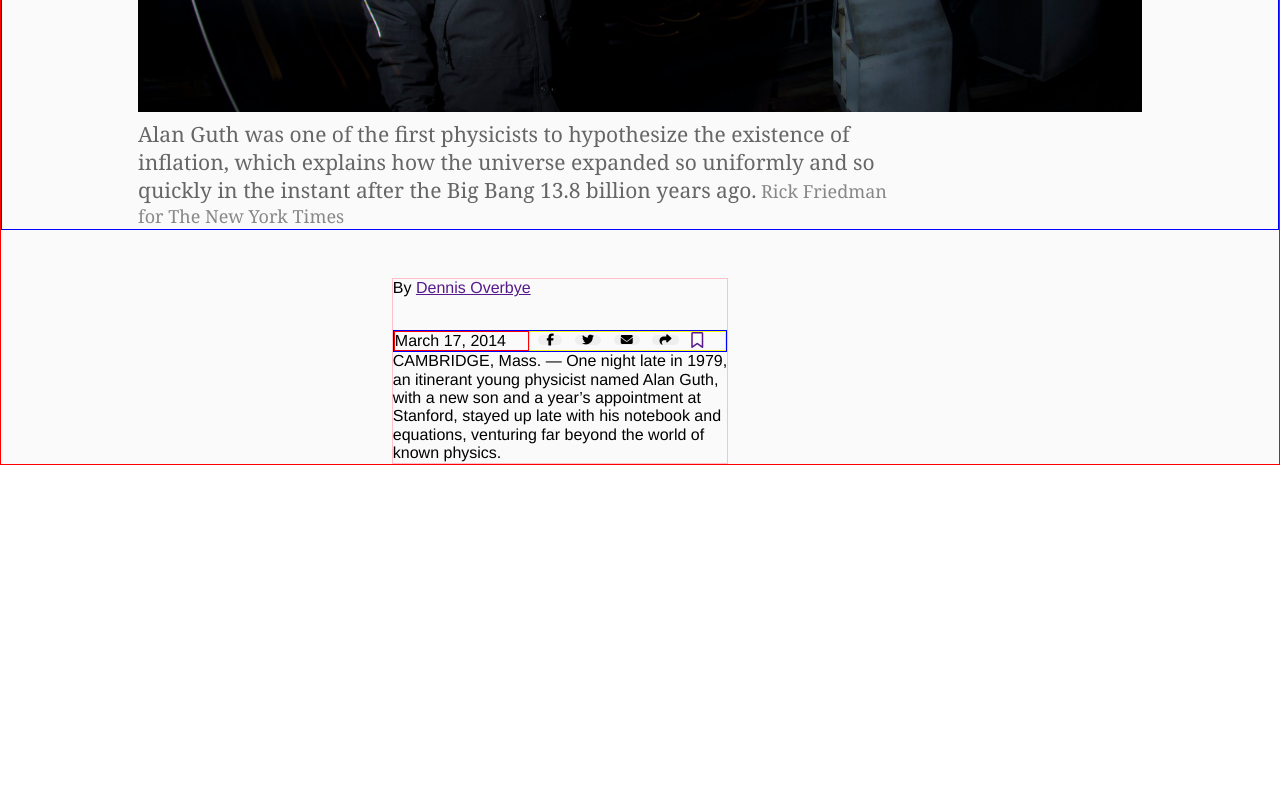
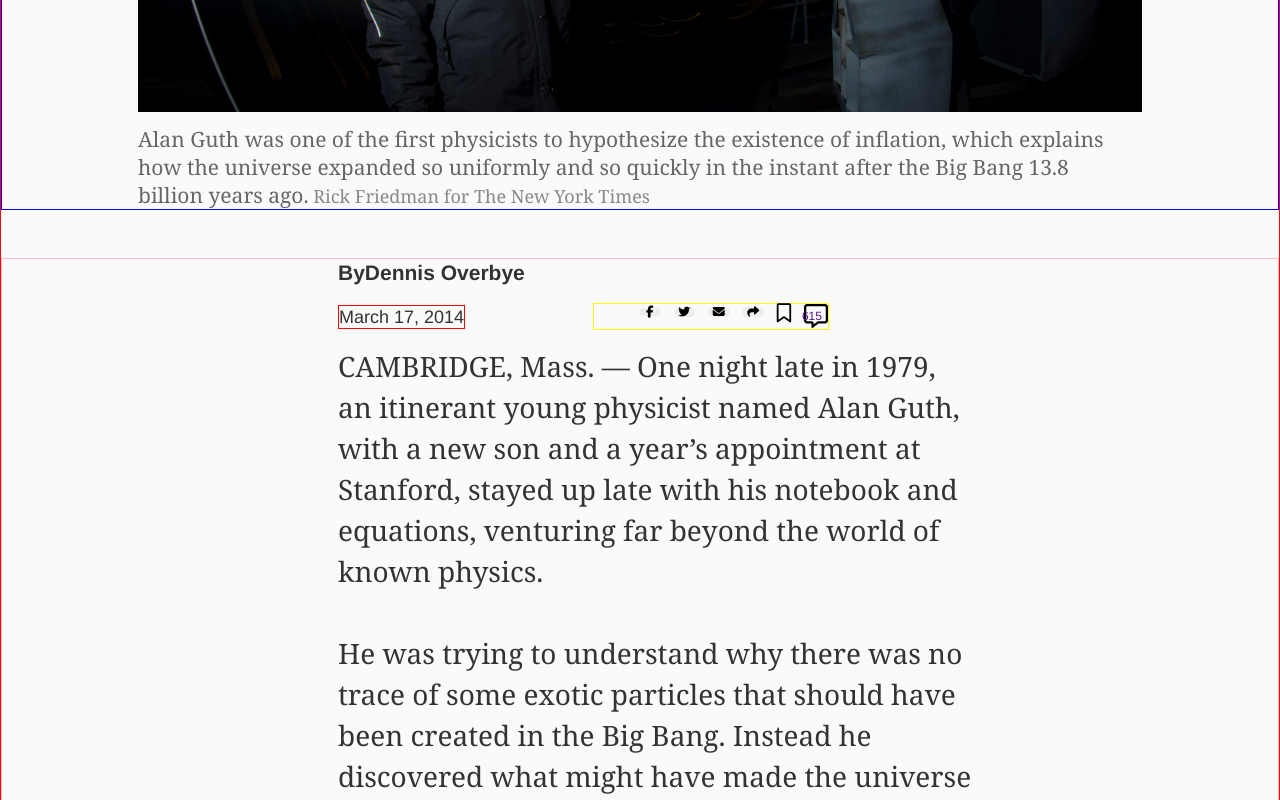
Before and after one commit to zohreh99/nytimes.com, a plain HTML site: page index.html in a window 1280 px wide. Shown: the part 960-1760 px from the top of the page. Before the commit the page ends 1425 px from the top, so only its background shows below. Drawn offline with Linux system fonts and the light colour scheme.

Commit message:
add icon for section3 and add text

```diff
--- a/files/css/style.css
+++ b/files/css/style.css
@@ -214,8 +214,8 @@ section{
 }
 .img-alan{
 	cursor: pointer;
-	    max-width: 1004px;
-    min-width: 600px
+	max-width: 80vw;
+    /*min-width: 300px;*/
 }
 .title-section2{
 	font-size: 55px;
@@ -225,12 +225,12 @@ section{
 	line-height: 66px;
 	color: #121212;
 }
-.img-section2{
+/*.img-section2{
 	display: flex;
 	flex-direction: column;
 	justify-content: center;
 	align-items: center;
-}
+}*/
 .undertitlesec2{
 	margin-top: .5em;
 	align-self: flex-start;
@@ -250,14 +250,64 @@ section{
 	color: #888888;
 }
 .section3{
-	margin-right: 10em;
+	width: 100%;
     display: flex;
     margin-top: 3em;
     justify-content: center;
-    align-items: flex-start;
+    align-items: baseline;
     flex-flow: column wrap;
     border: 1px solid pink;
 
+}
+.fa-bookmark{
+	font-size: 1.2em;f
+}
+.fa-comment-alt{
+	font-size: 1.5em;
+}
+.icon-count{
+	display: inline-block;
+    position: relative;
+}
+.icon-count::after{
+	content: "615";
+    position: absolute;
+    font-weight: 500;
+    top: .5em;
+    right: .5em;
+    font-size: 12px;
+    font-family: nyt-franklin, helvetica, arial, sans-serif;
+    text-align: center;
+
+}
+.lisection3{
+	padding-left: .5em;
+}
+.ulsection3{
+	list-style: none;
+	display: flex;
+	border: 1px solid yellow;
+	margin-block-start: 1em;
+    margin-block-end: 1em;
+    margin-inline-start: 8em;
+    margin-inline-end: 0px;
+    padding-inline-start: 40px;
+}
+.div1{
+	display: flex;
+}
+.div2{
+	display: flex;
+	justify-content: center;
+	align-items: center;
+}
+.title-section3{
+	padding-right: 10em;
+    /* margin-left: 50px; */
+    width: 100%;
+    display: flex;
+    justify-content: center;
+    align-items: center;
 }
 .date-icons{
 	width: 100%;
@@ -266,30 +316,70 @@ section{
     align-items: center;
     justify-content: center;
     margin-top: 2em;
+
 }
 .date{
 	border: 1px solid red;
+	/*flex-grow: 3.5;*/
     /* align-self: flex-start; */
-    flex-grow: 1;
 }
 .icons{
+	border: 1px solid red;
+	/*flex-grow: 1;*/
+}
 
- 	align-self: inherit;
-    border: 1px solid yellow;
-    flex-grow: 1;
+.fa-padding:hover{
+	background-color: #fff;
+	box-shadow: 0px 0px 2px #888;
 }
-i.fab , i.fas {
+.far:hover{
+	color:  #888;
+}
+.fa-padding {
     display: inline-block;
     border-radius: 50px;
-    padding: .4em .6em;
+    padding: .4em;
     background-color: #eeeeee;
     color: #000000;
+
+
 }
-i.fa-facebook-f{
-	 padding: .4em .7em;
+.fa-facebook-f{
+	 padding: .3em .6em;
 }
 .icon{
-	margin-left: .5em;
+	margin-left: .3em;
+}
+.far{
+	color: #000000;
+}
+.titleby , .titleDennis{
+	font-size: 21px;
+	line-height: 28px;
+	font-weight: 700;
+	color: #333333;
+	font-family: nyt-franklin, helvetica, arial, sans-serif;;
+	text-decoration: none;
+}
+.titleDennis:hover{
+	text-decoration-line:underline; ;
+	text-decoration-style: initial;
+	text-decoration-color: #cccccc;
+}
+.date{
+	font-size: 18px;
+	line-height: 22px;
+	font-weight: 500;
+	color: #333333;
+	font-family: nyt-franklin, helvetica, arial, sans-serif;;
+
+}
+.text{
+	font-size: 28px;
+	line-height: 41px;
+	font-weight: 400;
+	color: #333333;
+	font-family: nyt-imperial, georgia, "times new roman", times, serif;;
 }
 @media only screen and (max-width: 575px) {
 
@@ -301,9 +391,23 @@ i.fa-facebook-f{
 
 }
 @media only screen and (min-width: 992px) {
-
+.img-alan{
+	cursor: pointer;
+	max-width: 1004px;
+    min-width: 600px;
+}
+.section3{
+	padding-left: 21em;
+}
 
 }
-@media only screen and (max-width: 1200px) {
-
+@media only screen and (min-width: 1200px) {
+	.img-alan{
+	cursor: pointer;
+	    max-width: 1004px;
+    min-width: 600px;
 }
+.section3{
+	padding-left: 21em;
+}
+}
--- a/index.html
+++ b/index.html
@@ -60,29 +60,36 @@
 				<div class="img-section2">
 					<img class="img-alan" src="files/img/18cosmos-superJumbo.jpg" alt="Alan Guth was one of the first physicists to hypothesize the existence of inflation, which explains how the universe expanded so uniformly and so quickly in the instant after the Big Bang 13.8 billion years ago.">
 					<div class="undertitlesec2">
-						<span class="undertitle">Alan Guth was one of the first physicists to hypothesize the existence of<br> inflation, which explains how the universe expanded so uniformly and so<br> quickly in the instant after the Big Bang 13.8 billion years ago.</span>
-						<span class="undertitle">Rick Friedman<br> for The New York Times</span>
+						<span class="undertitle">Alan Guth was one of the first physicists to hypothesize the existence of inflation, which explains</br> how the universe expanded so uniformly and so quickly in the instant after the Big Bang 13.8</br> billion years ago.</span>
+						<span class="undertitle">Rick Friedman for The New York Times</span>
 					</div>
 				</div>
 			</div>
 			<div class="section3">
-				<div class="title-section3">
-					<span>By</span>
-					<a href="">Dennis Overbye</a>
+				<div class="div1"><span class="titleby">By</span>
+					<a class="titleDennis" href="">Dennis Overbye</a></div>
+				<div class="div2">
+					<span class="date">March 17, 2014</span>
+					<ul class="ulsection3">
+						<li ><a class="icon" href=""><i class="fa-padding fab fa-facebook-f fa-xs"></i></a></li>
+						<li class="lisection3"><a class="icon" href=""><i class="fa-padding fab fa-twitter fa-xs"></i></a></li>
+						<li class="lisection3"><a class="icon" href=""><i class="fa-padding fas fa-envelope fa-xs"></i></a></li>
+						<li class="lisection3"><a class="icon" href=""><i class="fa-padding fas fa-share fa-xs"></i></a></li>
+						<li class="lisection3"><a class="icon" href=""><i class="far fa-bookmark fa-md"></i></a></li>
+						<li class="lisection3"><a class="icon icon-count" href=""><i class="far fa-comment-alt fa-md"></i></a></li>
+					</ul>
 				</div>
-				<div class="date-icons">
-					<span class="date">March 17, 2014</span>
-					<div class="icons">
-					<a class="icon" href=""><i class="fab fa-facebook-f fa-xs"></i></a>
-					<a class="icon" href=""><i class="fab fa-twitter fa-xs" ></i></a>
-					<a class="icon" href=""><i class="fas fa-envelope fa-xs"></i></a>
-					<a class="icon" href=""><i class="fas fa-share fa-xs"></i></a>
-					<a class="icon" href=""><i class="far fa-bookmark"></i></a>
-					</div>
+				<div class="text">CAMBRIDGE, Mass. — One night late in 1979,</br> an itinerant young physicist named Alan Guth,</br> with a new son and a year’s appointment at</br> Stanford, stayed up late with his notebook and </br>equations, venturing far beyond the world of</br> known physics.</br></br>
+				He was trying to understand why there was no</br> trace of some exotic particles that should have</br> been created in the Big Bang. Instead he</br> discovered what might have made the universe </br>bang to begin with. A potential hitch in the</br> presumed course of cosmic evolution could have</br> infused space itself with a special energy that </br>exerted a repulsive force, causing the universe </br>to swell faster than the speed of light for a</br> prodigiously violent instant.</br></br>
+
+				If true, the rapid engorgement would solve </br>paradoxes like why the heavens look uniform</br> from pole to pole and not like a jagged, warped</br> mess. The enormous ballooning would iron out</br> all the wrinkles and irregularities. Those </br>particles were not missing, but would be diluted </br>beyond detection, like spit in the ocean.</br>
+
+				“SPECTACULAR REALIZATION,” Dr. Guth </br>wrote across the top of the page and drew a </br>double box around it.
 
 				</div>
-				<div class="text">CAMBRIDGE, Mass. — One night late in 1979,</br> an itinerant young physicist named Alan Guth,</br> with a new son and a year’s appointment at</br> Stanford, stayed up late with his notebook and </br>equations, venturing far beyond the world of</br> known physics.</div>
 			</div>
+
+
 
 		</section>
 	</div>
```
